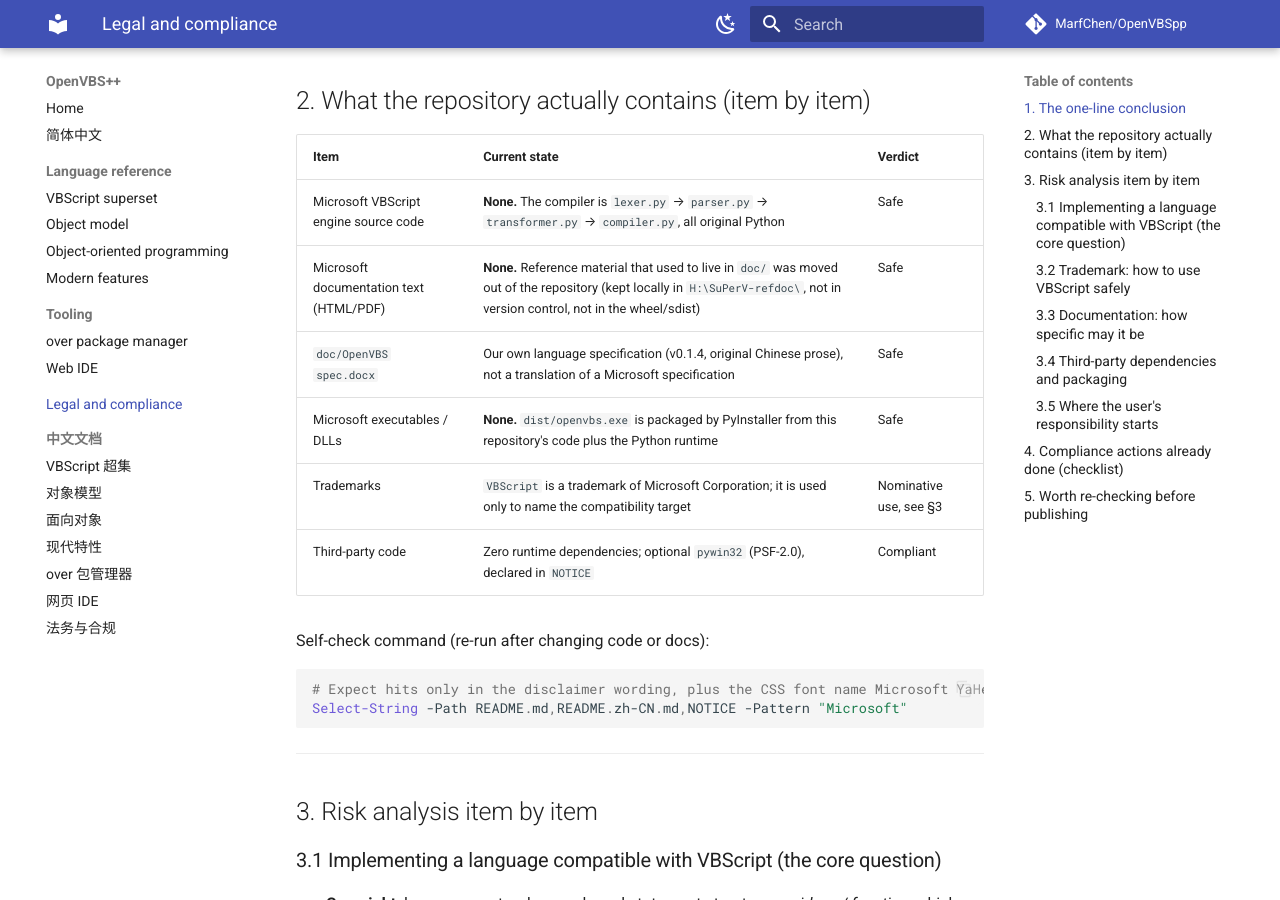
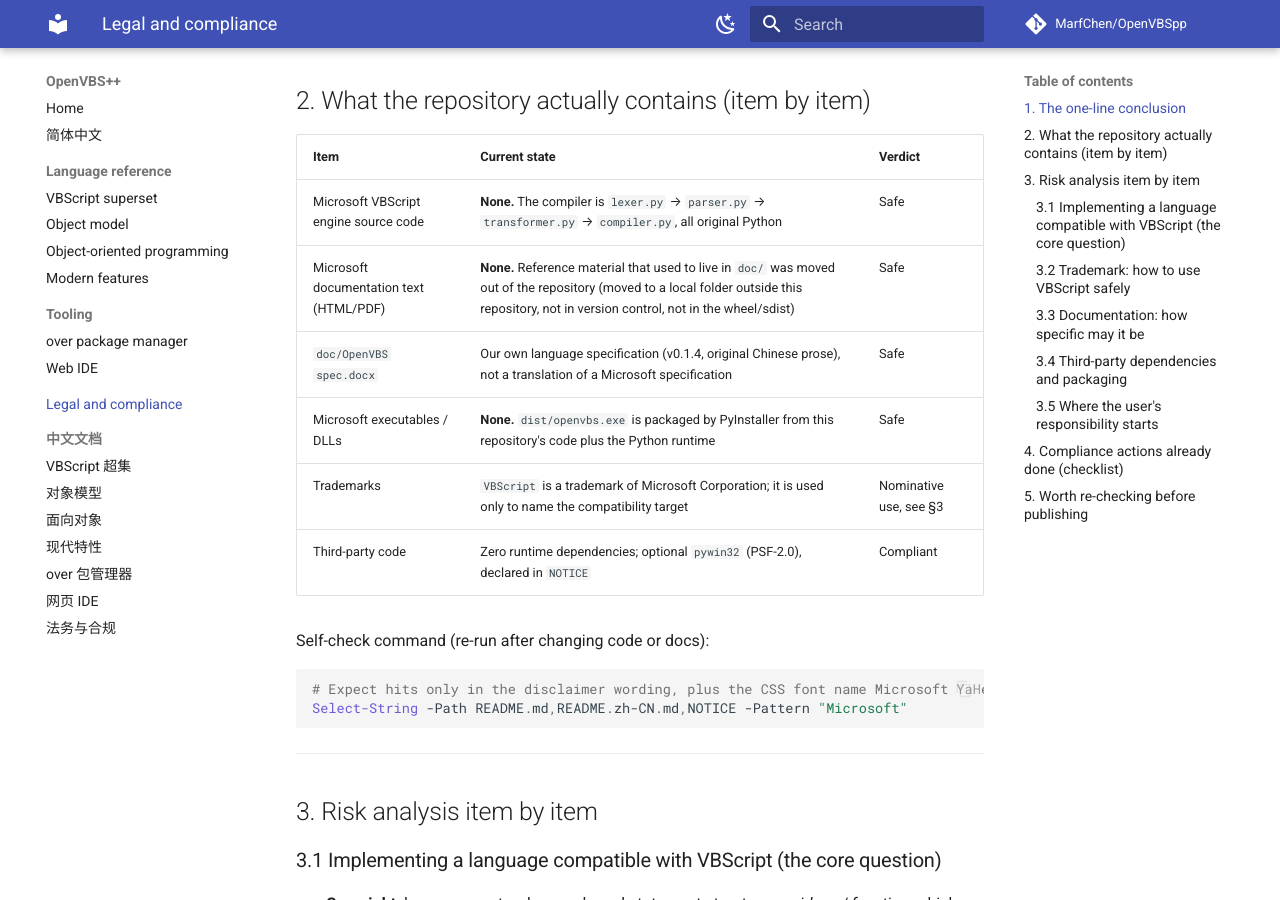
Before and after one commit to MarfChen/OpenVBSpp, an MkDocs documentation site: the page built from doc/LEGAL.md, in a window 1280 px wide and 900 px high, scrolled down 568 px. Built offline with MkDocs 1.6.1 and Material for MkDocs 9.7.7, drawn with Linux system fonts in a browser that asks for light colours; comment, search, counter and statistics services are not loaded; some of the changed text lies outside the part shown.

Commit message:
chore: pre-PyPI release hygiene
- sdist no longer carries packaging/__pycache__/*.pyc; MANIFEST strips *.pyc/*.pyo
- sdist now ships tools/build.ps1, cli.py, SECURITY.md and CODE_OF_CONDUCT.md, all of
  which the README points at
- README: fix the WScript cross-reference (3.13, not 3.12), 24 examples, and state that
  the suite reports three expected failures instead of implying all 645 pass
- the tests badge says "645 cases" rather than "645 passing"
- doc/LEGAL* no longer mentions a local scratch path

Not done here (deliberate, needs the maintainer): the repository has no remote yet, so
every Project-URL, the CI badge and the documentation site still resolve to 404 until
GitHub and Pages exist.

```diff
--- a/doc/LEGAL.md
+++ b/doc/LEGAL.md
@@ -23,7 +23,7 @@ as Microsoft's product" — that is already stated in `README.md` / `README.zh-C
 | Item | Current state | Verdict |
 |---|---|---|
 | Microsoft VBScript engine source code | **None.** The compiler is `lexer.py` → `parser.py` → `transformer.py` → `compiler.py`, all original Python | Safe |
-| Microsoft documentation text (HTML/PDF) | **None.** Reference material that used to live in `doc/` was moved out of the repository (kept locally in `H:\SuPerV-refdoc\`, not in version control, not in the wheel/sdist) | Safe |
+| Microsoft documentation text (HTML/PDF) | **None.** Reference material that used to live in `doc/` was moved out of the repository (moved to a local folder outside this repository, not in version control, not in the wheel/sdist) | Safe |
 | `doc/OpenVBS spec.docx` | Our own language specification (v0.1.4, original Chinese prose), not a translation of a Microsoft specification | Safe |
 | Microsoft executables / DLLs | **None.** `dist/openvbs.exe` is packaged by PyInstaller from this repository's code plus the Python runtime | Safe |
 | Trademarks | `VBScript` is a trademark of Microsoft Corporation; it is used only to name the compatibility target | Nominative use, see §3 |
@@ -107,7 +107,7 @@ misled.
 ## 4. Compliance actions already done (checklist)
 
 - [x] Microsoft copyright documentation moved out of the repository
-      (`doc/微软官方vbscript参考手册*` → local `H:\SuPerV-refdoc\`)
+      (`doc/微软官方vbscript参考手册*` → a local folder outside the repository)
 - [x] `LICENSE` (Apache-2.0) + `NOTICE` (third-party components and trademark ownership)
 - [x] Bilingual disclaimer on the README front page (independent implementation, no
       affiliation, trademark ownership, no Microsoft code or documentation)
```
Also changed, not shown: README.md (+12 -5 lines), README.zh-CN.md (+2 -2 lines), dev-docs/RELEASE.md (+1 -1 lines), dev-docs/RELEASE.zh-CN.md (+1 -1 lines), doc/LEGAL.zh-CN.md (+2 -2 lines), 1 other file.
